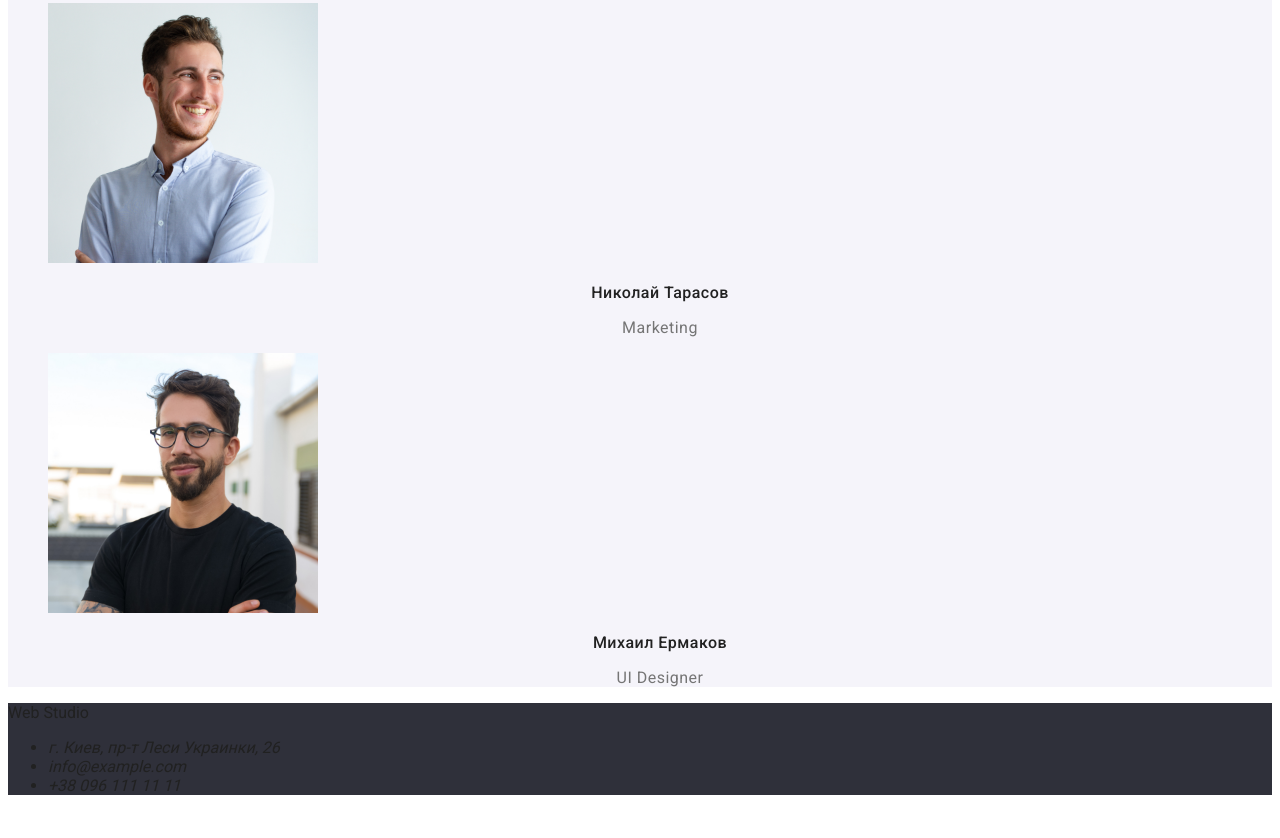
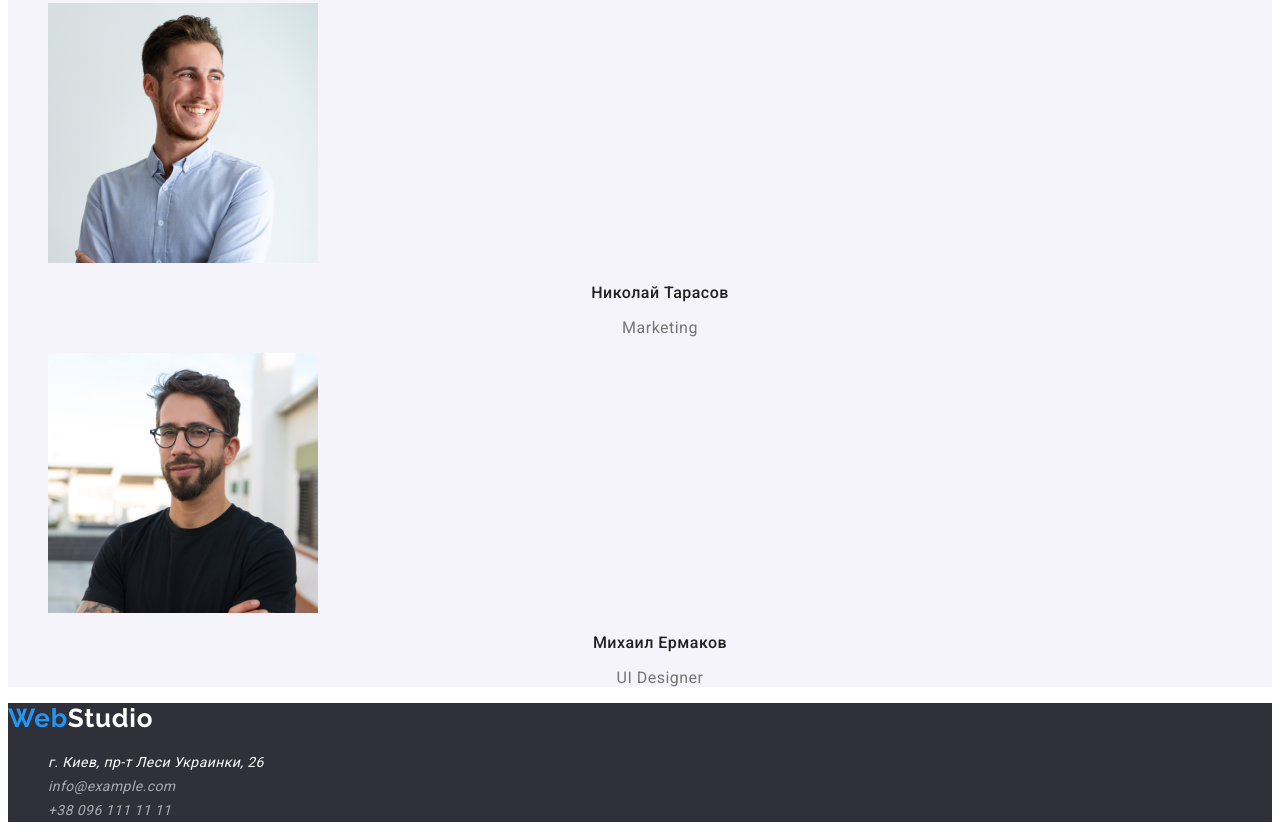
Before and after one commit to Yuliia-Tkachova/goit-markup-hw-021111111, a plain HTML site: page index.html in a window 1280 px wide. Shown: the part 2463-3301 px from the top of the page. Before the commit the page ends 3274 px from the top, so only its background shows below. Drawn offline with Linux system fonts and the light colour scheme.

Commit message:
ended styles of main

```diff
--- a/css/styles.css
+++ b/css/styles.css
@@ -60,14 +60,14 @@
 .header-mail {
   font-weight: 500;
   font-size: 14px;
-line-height: calc(16 / 14) ;
+  line-height: calc(16 / 14);
   letter-spacing: 0.02em;
-color:var(--accent-cl);
+  color: var(--accent-cl);
 }
 .header-phone {
   font-weight: 500;
   font-size: 14px;
-line-height: calc(16 / 14) ;
+  line-height: calc(16 / 14);
   letter-spacing: 0.02em;
   color: var(--secondary-xt-cl);
 }
@@ -100,7 +100,7 @@ font-size: 14px;
   line-height: calc(16 / 14);
   letter-spacing: 0.03em;
   text-transform: uppercase;
-color: var(--main-txt-cl) ;
+  color: var(--main-txt-cl);
 }
 .features-text {
   font-weight: 400;
@@ -111,20 +111,20 @@ color: var(--main-txt-cl) ;
 }
 .features,
 .about {
-    background: #E5E5E5
+  background: #e5e5e5;
 }
 /*about and team sections */
 .about-title,
 .team-title {
   font-weight: 700;
   font-size: 36px;
-line-height: calc(42 / 36) ;
+  line-height: calc(42 / 36);
   text-align: center;
   letter-spacing: 0.03em;
   color: var(--main-txt-cl);
 }
 .team {
-  background: #F5F4FA
+  background: #f5f4fa;
 }
 .team-subtitle {
   font-weight: 500;
@@ -142,3 +142,28 @@ text-align: center;
   letter-spacing: 0.03em;
   color: var(--secondary-xt-cl);
 }
+/* footer section */
+.footer-logo {
+  font-family: var(--secondary-fond);
+  font-weight: 700;
+  font-size: 26px;
+  line-height: calc(31 / 26);
+  letter-spacing: 0.03em;
+  color: #ffffff;
+}
+.address-link {
+  font-weight: 400;
+font-size: 14px;
+line-height: calc(24 / 14);
+letter-spacing: 0.03em;
+ color: #FFFFFF;
+}
+.address-mail,
+.address-phone {
+  font-weight: 400;
+  font-size: 14px;
+  line-height: 24px;
+    letter-spacing: 0.03em;
+    color: rgba(255, 255, 255, 0.6);
+  }
+/* portfolio */
--- a/index.html
+++ b/index.html
@@ -173,9 +173,9 @@
     </main>
 
     <footer class="footer">
-      <a class="footer-logo link" href="/"><span color: #2196F3 > Web </span>Studio </a>
+      <a class="footer-logo link" href="/"><span class="logo-web" > Web</span>Studio </a>
       <address class="address">
-        <ul class="address-list">
+        <ul class="address-list list">
           <li class="address-item">
             <a
               class="address-link link"
@@ -186,12 +186,12 @@
             >
           </li>
           <li class="address-item">
-            <a class="address-link link" href="mailto:info@devstudio.com"
+            <a class="address-mail link" href="mailto:info@devstudio.com"
               >info@example.com</a
             >
           </li>
           <li class="address-item">
-            <a class="address-link link" href="tel:+380961111111"
+            <a class="address-phone link" href="tel:+380961111111"
               >+38 096 111 11 11</a
             >
           </li>
```
Also changed, not shown: portfolio.html (+10 -2 lines). Lines whose indentation alone changed are shown as unchanged.
